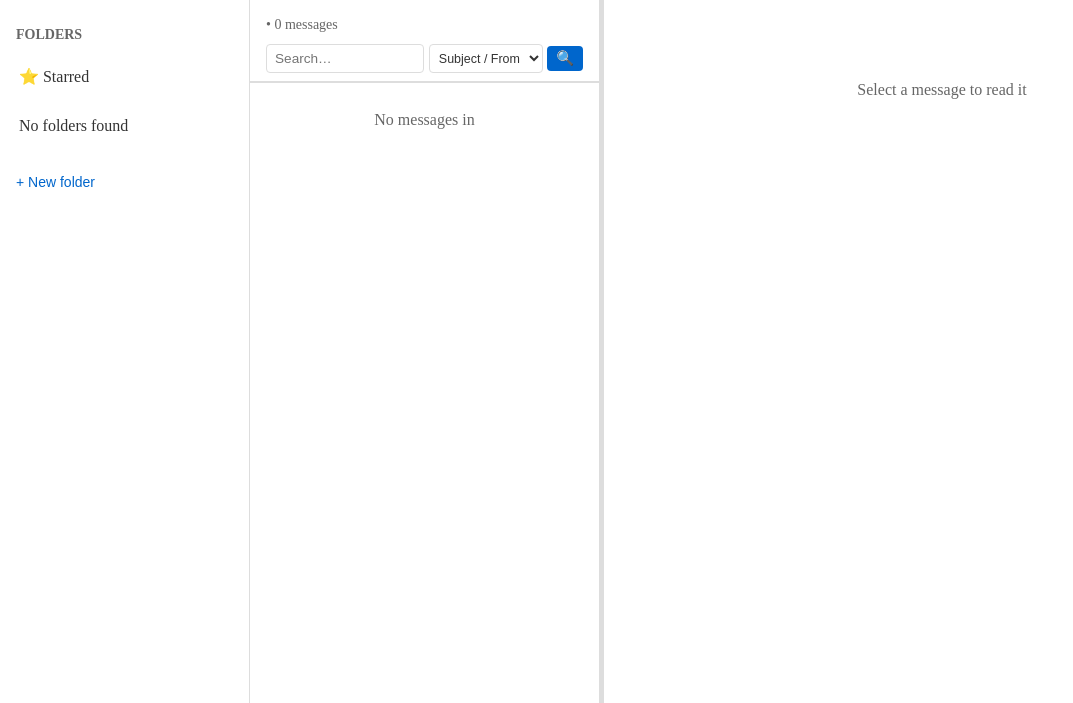
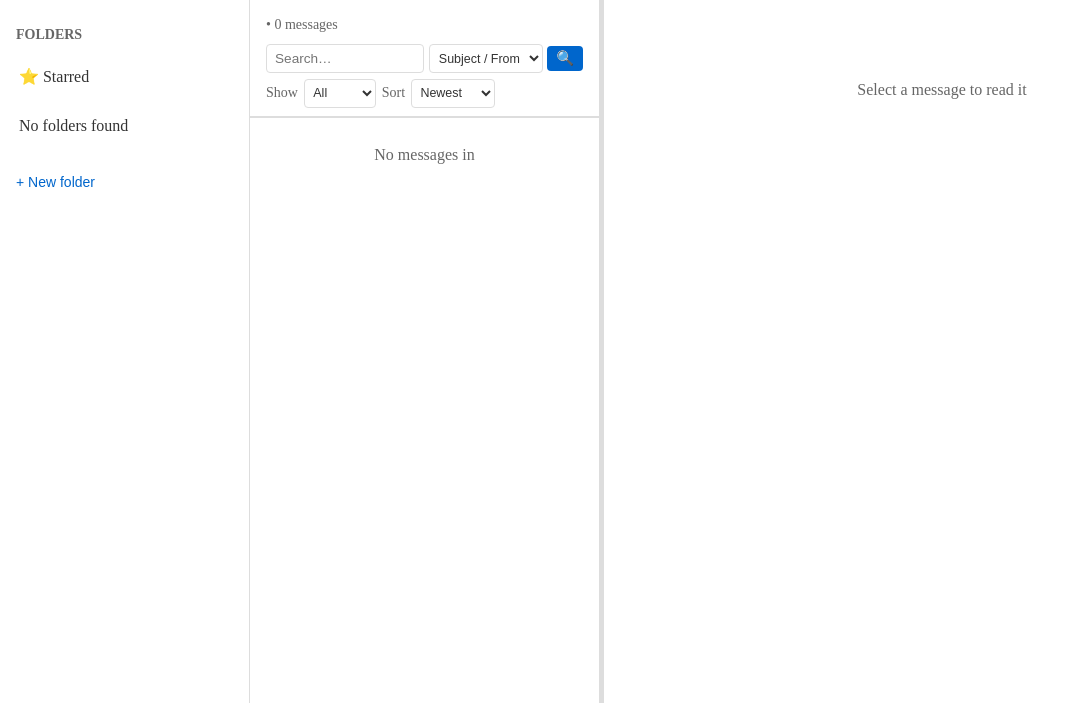
Before and after one commit to rwstorer/CubelessMail, a Django app: template mail/templates/mail/inbox.html in a window 1280 px wide. Shown: the part 97-800 px from the top of the page, without its empty margins (0-1073 px from the left). Run offline with Django 5.2, Linux system fonts and the light colour scheme; the template is opened without the code that fills it, so the values that code supplies are empty.

Commit message:
(un)read/ and sorting

```diff
--- a/mail/templates/mail/inbox.html
+++ b/mail/templates/mail/inbox.html
@@ -35,12 +35,28 @@
                     </select>
                     <button type="submit" class="inbox-search-submit" aria-label="Search">&#128269;</button>
                 </div>
+                <div class="inbox-filter-row">
+                    <label class="text-small text-muted" for="readFilter">Show</label>
+                    <select id="readFilter" name="read" class="inbox-search-scope" aria-label="Read filter">
+                        <option value="all"{% if read_filter == 'all' %} selected{% endif %}>All</option>
+                        <option value="unread"{% if read_filter == 'unread' %} selected{% endif %}>Unread</option>
+                        <option value="read"{% if read_filter == 'read' %} selected{% endif %}>Read</option>
+                    </select>
+
+                    <label class="text-small text-muted" for="sortBy">Sort</label>
+                    <select id="sortBy" name="sort" class="inbox-search-scope" aria-label="Sort messages">
+                        <option value="date_desc"{% if sort_by == 'date_desc' %} selected{% endif %}>Newest</option>
+                        <option value="date_asc"{% if sort_by == 'date_asc' %} selected{% endif %}>Oldest</option>
+                        <option value="from_asc"{% if sort_by == 'from_asc' %} selected{% endif %}>From A-Z</option>
+                        <option value="from_desc"{% if sort_by == 'from_desc' %} selected{% endif %}>From Z-A</option>
+                    </select>
+                </div>
             </form>
             {% if is_search %}
             <div class="inbox-search-active">
                 Searching <em>{% if search_in == 'text' %}all fields{% else %}subject &amp; from{% endif %}</em>
                 for <strong>{{ search_query }}</strong>
-                &mdash; <a href="{{ request.path }}">Clear</a>
+                &mdash; <a href="{{ request.path }}?read={{ read_filter|urlencode }}&sort={{ sort_by|urlencode }}">Clear</a>
             </div>
             {% endif %}
         </div>
@@ -224,6 +240,23 @@ setInterval(checkForNewMessages, 30000);
 // Initial check after 5 seconds
 setTimeout(checkForNewMessages, 5000);
 {% endif %}
+
+// Auto-submit list controls (read filter + sort) on change.
+const inboxSearchForm = document.querySelector('.inbox-search-form');
+const readFilter = document.getElementById('readFilter');
+const sortBy = document.getElementById('sortBy');
+
+if (inboxSearchForm && readFilter) {
+    readFilter.addEventListener('change', function () {
+        inboxSearchForm.requestSubmit();
+    });
+}
+
+if (inboxSearchForm && sortBy) {
+    sortBy.addEventListener('change', function () {
+        inboxSearchForm.requestSubmit();
+    });
+}
 </script>
 
 {% endblock %}
--- a/mail/views.py
+++ b/mail/views.py
@@ -13,6 +13,9 @@ SPECIAL_FOLDERS = {
     'deleted items', 'junk', 'junk email', 'spam', 'archive',
 }
 
+READ_FILTERS = {'all', 'unread', 'read'}
+SORT_OPTIONS = {'date_desc', 'date_asc', 'from_asc', 'from_desc'}
+
 
 def _is_special_folder(name):
     normalized = name.strip().lower()
@@ -26,6 +29,48 @@ def _is_special_folder(name):
             if suffix in SPECIAL_FOLDERS:
                 return True
     return False
+
+
+def _normalize_list_options(request):
+    """Normalize read filter + sort options from query params."""
+    read_filter = request.GET.get('read', 'all')
+    sort_by = request.GET.get('sort', 'date_desc')
+    if read_filter not in READ_FILTERS:
+        read_filter = 'all'
+    if sort_by not in SORT_OPTIONS:
+        sort_by = 'date_desc'
+    return read_filter, sort_by
+
+
+def _apply_list_options(messages, read_filter, sort_by):
+    """Apply read/unread filtering and sender/date sorting to message list."""
+    filtered = messages
+    if read_filter == 'unread':
+        filtered = [m for m in filtered if '\\Seen' not in (m.get('flags') or [])]
+    elif read_filter == 'read':
+        filtered = [m for m in filtered if '\\Seen' in (m.get('flags') or [])]
+
+    if sort_by in ('from_asc', 'from_desc'):
+        reverse = sort_by == 'from_desc'
+
+        def sender_key(message):
+            sender = (message.get('sender_name') or message.get('sender') or '').strip().lower()
+            return sender
+
+        filtered = sorted(filtered, key=sender_key, reverse=reverse)
+    else:
+        reverse = sort_by == 'date_desc'
+
+        def date_key(message):
+            # Keep missing dates stable and sorted last.
+            dt = message.get('date')
+            if dt is None:
+                return (1, 0.0)
+            return (0, dt.timestamp())
+
+        filtered = sorted(filtered, key=date_key, reverse=reverse)
+
+    return filtered
 
 
 def inbox(request, folder_name='INBOX'):
@@ -43,6 +88,7 @@ def inbox(request, folder_name='INBOX'):
     force_refresh = request.GET.get('refresh') == '1'
     search_query = request.GET.get('q', '').strip()[:200]
     search_in = request.GET.get('search_in', 'headers')
+    read_filter, sort_by = _normalize_list_options(request)
     if search_in not in ('headers', 'text'):
         search_in = 'headers'
 
@@ -175,6 +221,8 @@ def inbox(request, folder_name='INBOX'):
                         'error': f'Failed to fetch messages: {str(e)}'
                     })
 
+    messages = _apply_list_options(messages, read_filter, sort_by)
+
     # Calculate unread message counts for each folder
     unread_counts = {}
     for folder_name in folders:
@@ -208,6 +256,8 @@ def inbox(request, folder_name='INBOX'):
         'search_query': search_query,
         'search_in': search_in,
         'is_search': is_search,
+        'read_filter': read_filter,
+        'sort_by': sort_by,
     }
 
     return render(request, 'mail/inbox.html', context)
@@ -388,6 +438,8 @@ def starred_inbox(request):
             'message': 'No email account configured. Please add one in the admin.'
         })
 
+    read_filter, sort_by = _normalize_list_options(request)
+
     # Collect all cached flagged messages across every folder.
     flagged_cached = CachedMessage.objects.filter(
         account=account,
@@ -408,6 +460,8 @@ def starred_inbox(request):
             'has_attachments': cached_msg.has_attachments,
             'message_folder': cached_msg.folder.name,
         })
+
+    messages = _apply_list_options(messages, read_filter, sort_by)
 
     # Folder list for sidebar.
     cache_cutoff = timezone.now() - timedelta(minutes=10)
@@ -444,6 +498,8 @@ def starred_inbox(request):
         'search_query': '',
         'search_in': 'headers',
         'is_search': False,
+        'read_filter': read_filter,
+        'sort_by': sort_by,
     })
 
 
--- a/static/css/style.css
+++ b/static/css/style.css
@@ -479,6 +479,13 @@ article.content.split-pane {
   align-items: center;
 }
 
+.inbox-filter-row {
+  display: flex;
+  gap: 0.35rem;
+  align-items: center;
+  margin-top: 0.35rem;
+}
+
 .inbox-search-input {
   flex: 1;
   min-width: 0;
```
